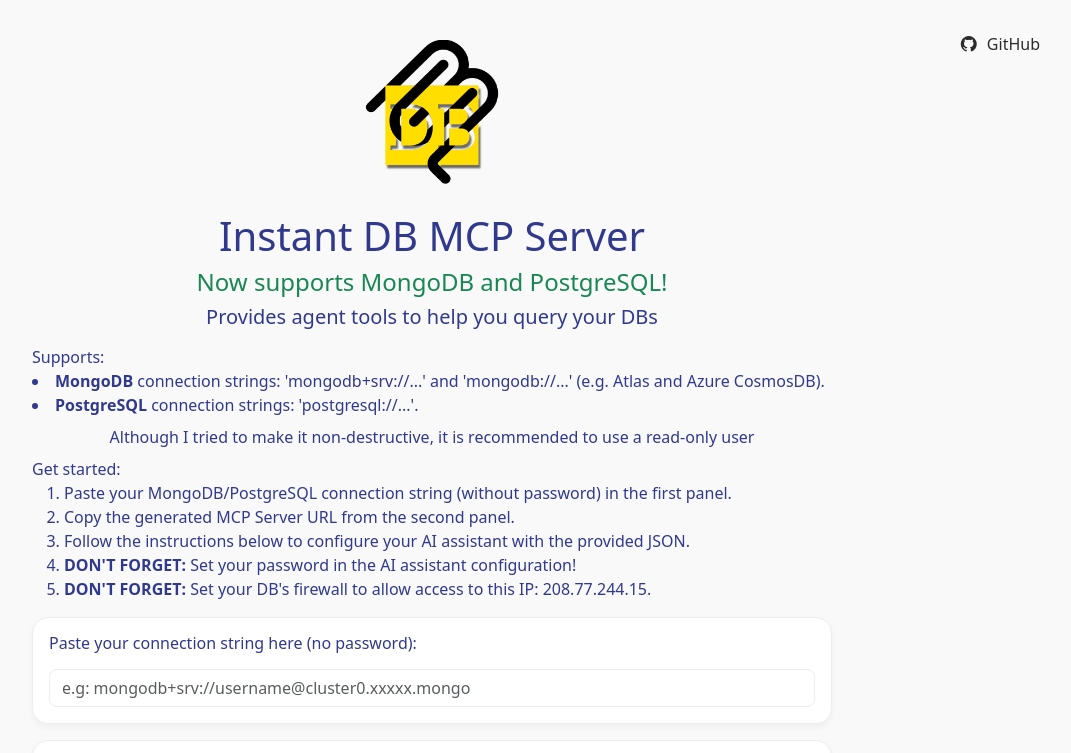
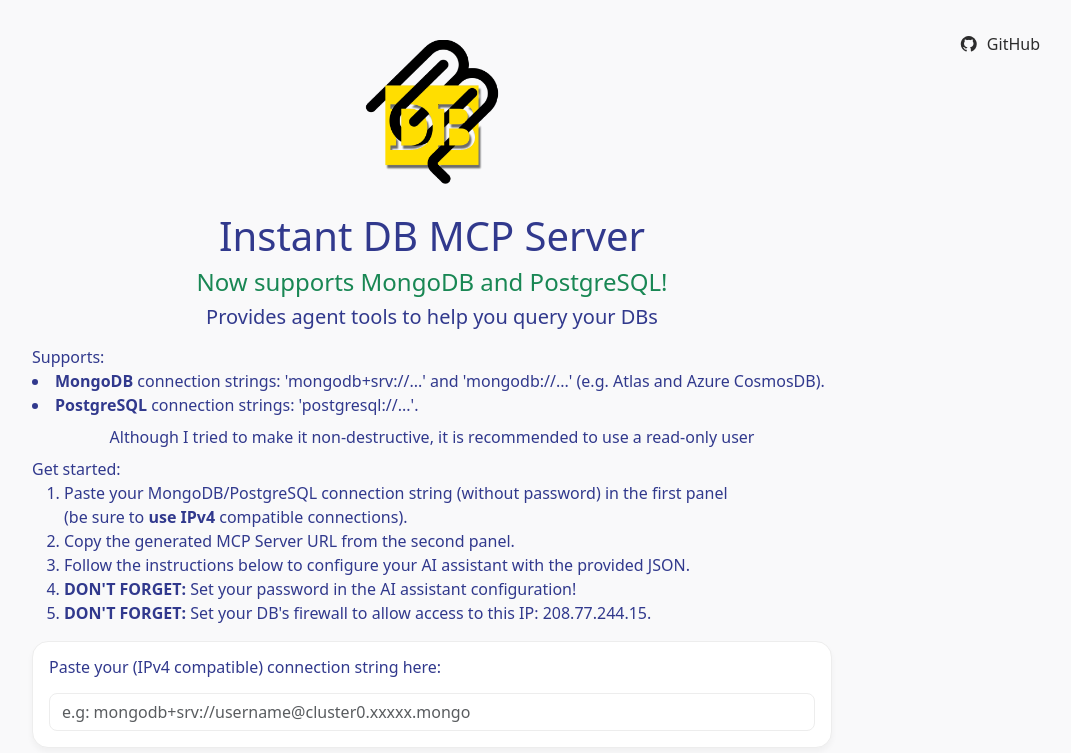
Before and after one commit to shoomkloom/dbmcp-app, an Angular app: page / in a window 1280 px wide. Shown: the top 753 px of the page, without its empty margins (208-1279 px from the left). Built offline with nearby package versions, Linux system fonts and the light colour scheme.

Commit message:
Updated instructions

```diff
--- a/src/app/main-page/main-page.component.html
+++ b/src/app/main-page/main-page.component.html
@@ -32,7 +32,7 @@
         <div class="sub-title">
             <div class="main-title mt-2">Get started:</div>
             <ol class="steps-list">
-                <li>Paste your MongoDB/PostgreSQL connection string (without password) in the first panel.</li>
+                <li>Paste your MongoDB/PostgreSQL connection string (without password) in the first panel<br>(be sure to <b>use IPv4</b> compatible connections).</li>
                 <li>Copy the generated MCP Server URL from the second panel.</li>
                 <li>Follow the instructions below to configure your AI assistant with the provided JSON.</li>
                 <li><b>DON'T FORGET:</b> Set your password in the AI assistant configuration!</li>
@@ -43,7 +43,7 @@
         <!-- Panel 1: MongoDB connection string -->
         <div class="card panel-card mt-3">
             <div class="card-body">
-                <h5 class="panel-title">Paste your connection string here (no password):</h5>
+                <h5 class="panel-title">Paste your (IPv4 compatible) connection string here:</h5>
                 <input type="text" id="url-input"
                     class="form-control url-input"
                     placeholder="e.g: mongodb+srv://username@cluster0.xxxxx.mongo"
```
